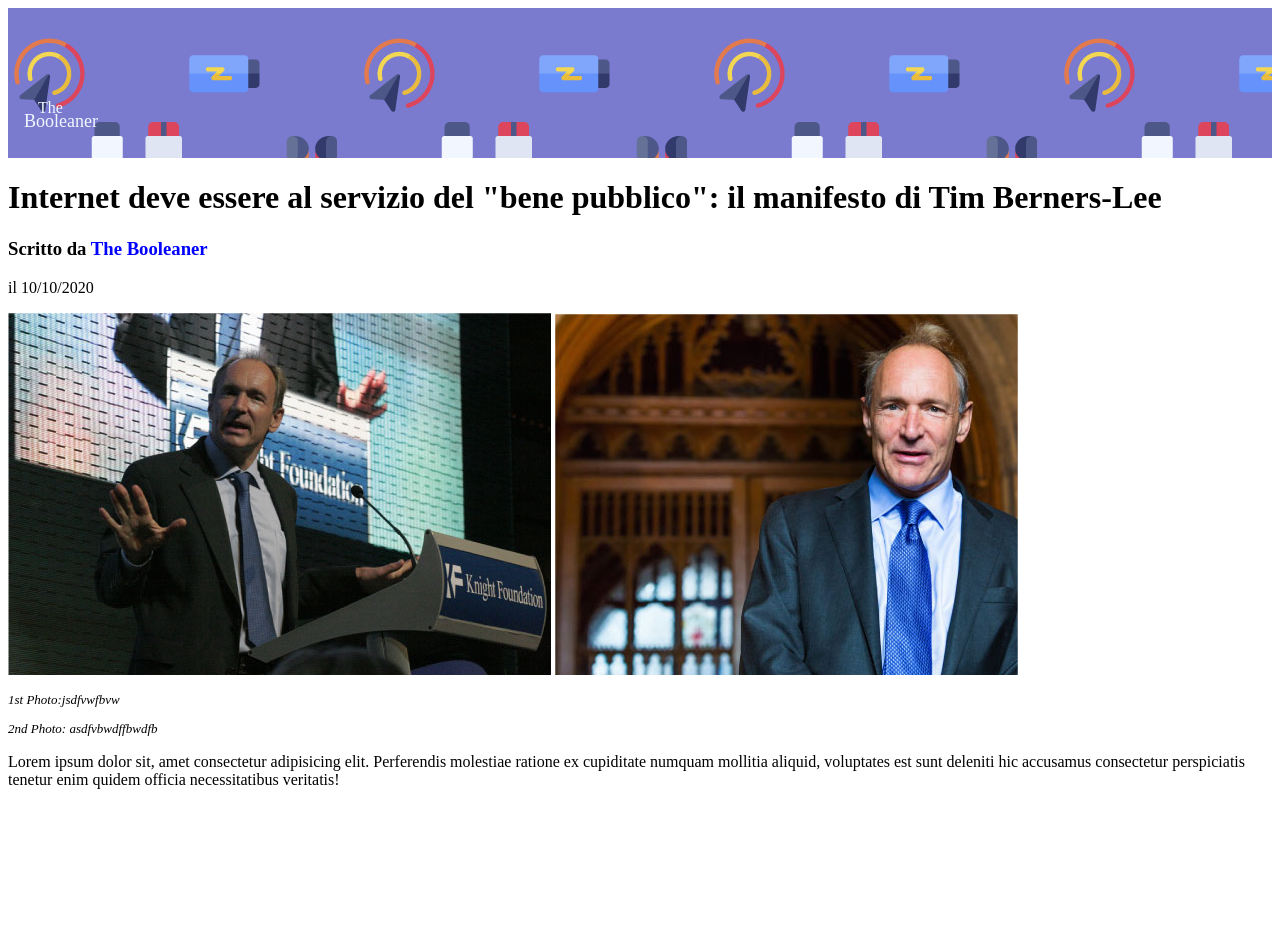
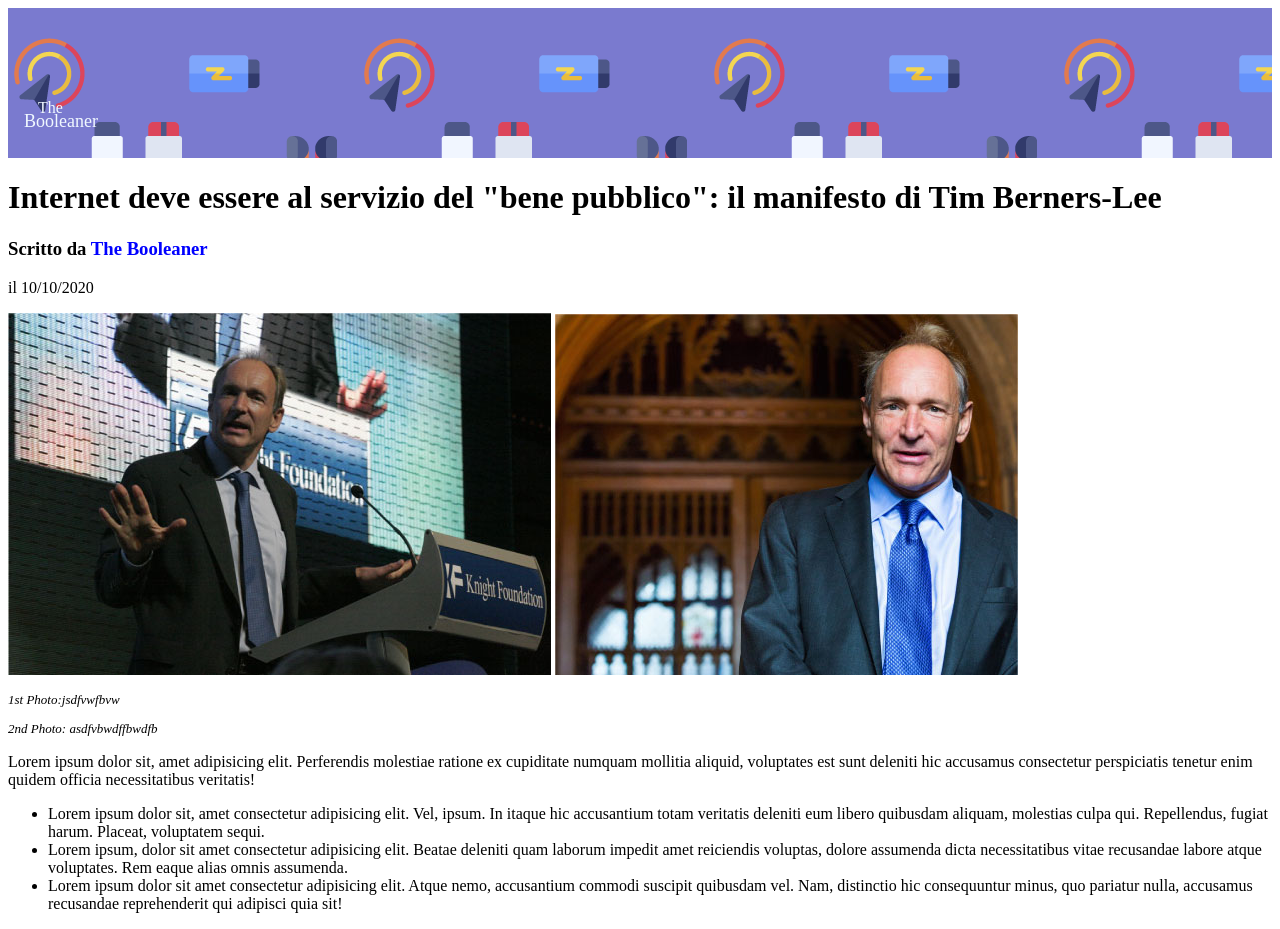
Before and after one commit to gianlivio/html-css-booleaner, a plain HTML site: page index.html in a window 1280 px wide. Before the commit the page ends 805 px from the top, so only its background shows below. Drawn offline with Linux system fonts and the light colour scheme; a web font is replaced by a local one.

Commit message:
add: paragraph and ul

```diff
--- a/index.html
+++ b/index.html
@@ -33,12 +33,16 @@
 
     <!-- Main -->
     <Main>
-        <p>Lorem ipsum dolor sit, amet consectetur adipisicing elit.</span> Perferendis molestiae
+        <p>Lorem ipsum dolor sit, amet <span class="yellow">adipisicing elit.</span> Perferendis molestiae
             ratione ex cupiditate numquam mollitia aliquid, voluptates est sunt deleniti hic accusamus consectetur
             perspiciatis tenetur enim quidem officia necessitatibus veritatis!</p>
     </Main>
     <!-- /Main -->
-
+       <ul>
+        <li>Lorem ipsum dolor sit, amet consectetur adipisicing elit. Vel, ipsum. In itaque hic accusantium totam veritatis deleniti eum libero quibusdam aliquam, molestias culpa qui. Repellendus, fugiat harum. Placeat, voluptatem sequi.</li>
+        <li>Lorem ipsum, dolor sit amet consectetur adipisicing elit. Beatae deleniti quam laborum impedit amet reiciendis voluptas, dolore assumenda dicta necessitatibus vitae recusandae labore atque voluptates. Rem eaque alias omnis assumenda.</li>
+        <li>Lorem ipsum dolor sit amet consectetur adipisicing elit. Atque nemo, accusantium commodi suscipit quibusdam vel. Nam, distinctio hic consequuntur minus, quo pariatur nulla, accusamus recusandae reprehenderit qui adipisci quia sit!</li>
+       </ul>
     <!-- Footer -->
     <footer></footer>
     <!-- /Footer -->
```
